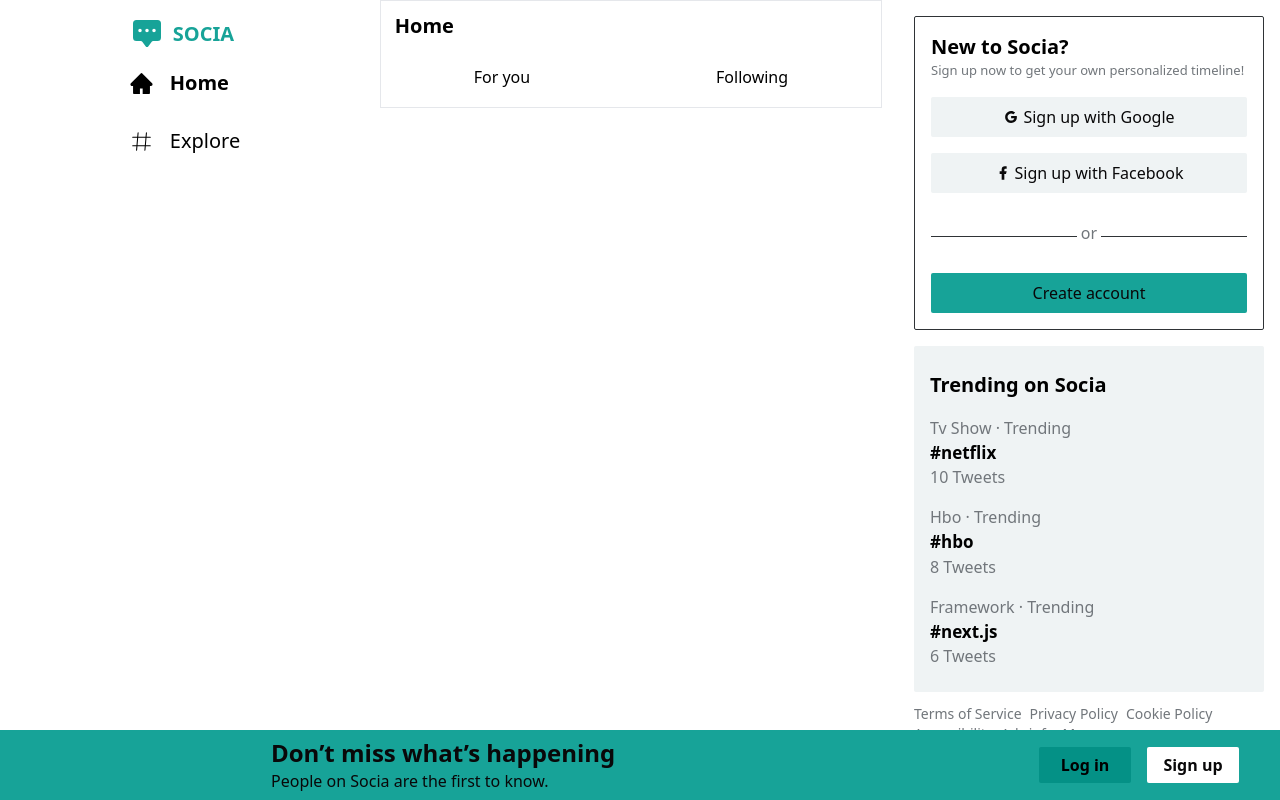
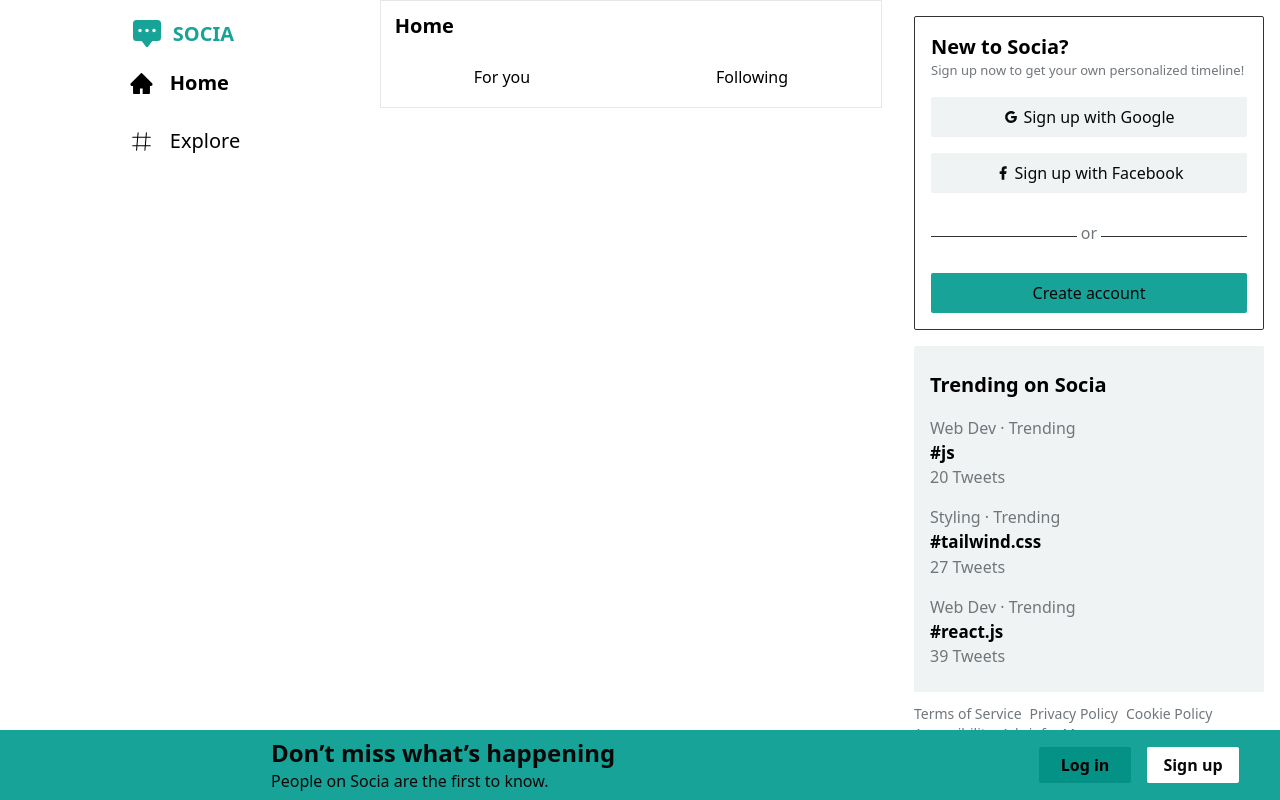
Before and after one commit to booi-dev/social-media, a React (Vite) app: page / in a window 1280 px wide. Built offline with nearby package versions, Linux system fonts and the light colour scheme; no server answers; the database is empty.

Commit message:
Fix hashtag data

```diff
--- a/src/data/hashtagData.ts
+++ b/src/data/hashtagData.ts
@@ -2,21 +2,48 @@ import { HashTagDataType } from "../types";
 
 function hashtagData() {
   const hashtags: HashTagDataType[] = [
-    { tag: "js", count: 2, category: ["coding", "programming", "web dev"] },
     {
-      tag: "tailwind.css",
-      count: 2,
-      category: ["coding", "styling", "web dev"],
+      tagId: "DYmG7to1Di9aHR9d6t26A",
+      tagName: "js",
+      tagCount: 20,
+      tagCategory: ["coding", "programming", "web dev"],
     },
-    { tag: "react.js", count: 3, category: ["js", "programming", "web dev"] },
     {
-      tag: "next.js",
-      count: 6,
-      category: ["js", "programming", "web dev", "framework"],
+      tagId: "gS2S03OblGADEHNaL6jgw",
+      tagName: "tailwind.css",
+      tagCount: 27,
+      tagCategory: ["coding", "styling", "web dev"],
     },
-    { tag: "anime", count: 5, category: ["anime", "japanese", "show"] },
-    { tag: "hbo", count: 8, category: ["tv", "hbo"] },
-    { tag: "netflix", count: 10, category: ["netflix", "tv show"] },
+    {
+      tagId: "rrX6c5u3apeJESwbcMttx",
+      tagName: "react.js",
+      tagCount: 39,
+      tagCategory: ["js", "programming", "web dev"],
+    },
+    {
+      tagId: "qpIahIwMTNSWfEmWKpUCj",
+      tagName: "next.js",
+      tagCount: 63,
+      tagCategory: ["js", "programming", "web dev", "framework"],
+    },
+    {
+      tagId: "Y_GPrGU99tjbka7x_TgRw",
+      tagName: "anime",
+      tagCount: 51,
+      tagCategory: ["anime", "japanese", "show"],
+    },
+    {
+      tagId: "2Zn4UolKlvu0nMDOIBnLH",
+      tagName: "hbo",
+      tagCount: 38,
+      tagCategory: ["tv", "hbo"],
+    },
+    {
+      tagId: "gTBjcJcLZVIgCpvgQ9PDe",
+      tagName: "netflix",
+      tagCount: 19,
+      tagCategory: ["netflix", "tv show"],
+    },
   ];
 
   return hashtags;
--- a/src/features/trending/Trending.tsx
+++ b/src/features/trending/Trending.tsx
@@ -6,15 +6,15 @@ type NewsPropType = {
 
 function Trending({ tag }: NewsPropType) {
   const randomEl = (length: number) => Math.floor(Math.random() * length);
-  const randomCategory = tag.category[randomEl(tag.category.length)];
+  const randomCategory = tag.tagCategory[randomEl(tag.tagCategory.length)];
 
   return (
     <div className="py-2 px-4 hover:bg-app-white-3 dark:hover:bg-transparent">
       <h2 className="capitalize text-app-gray-3">
         {`${randomCategory} · Trending`}
       </h2>
-      <h1 className="text-app-font-17 font-bold"> {`#${tag.tag}`}</h1>
-      <h3 className="text-app-gray-3"> {`${tag.count} Tweets`}</h3>
+      <h1 className="text-app-font-17 font-bold"> {`#${tag.tagName}`}</h1>
+      <h3 className="text-app-gray-3"> {`${tag.tagCount} Tweets`}</h3>
     </div>
   );
 }
```
